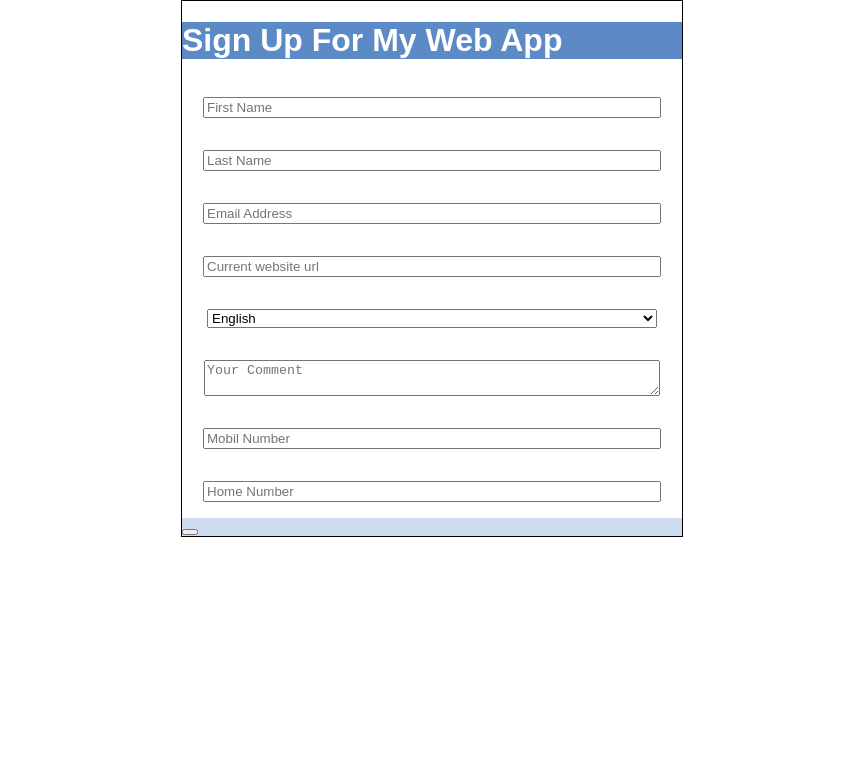
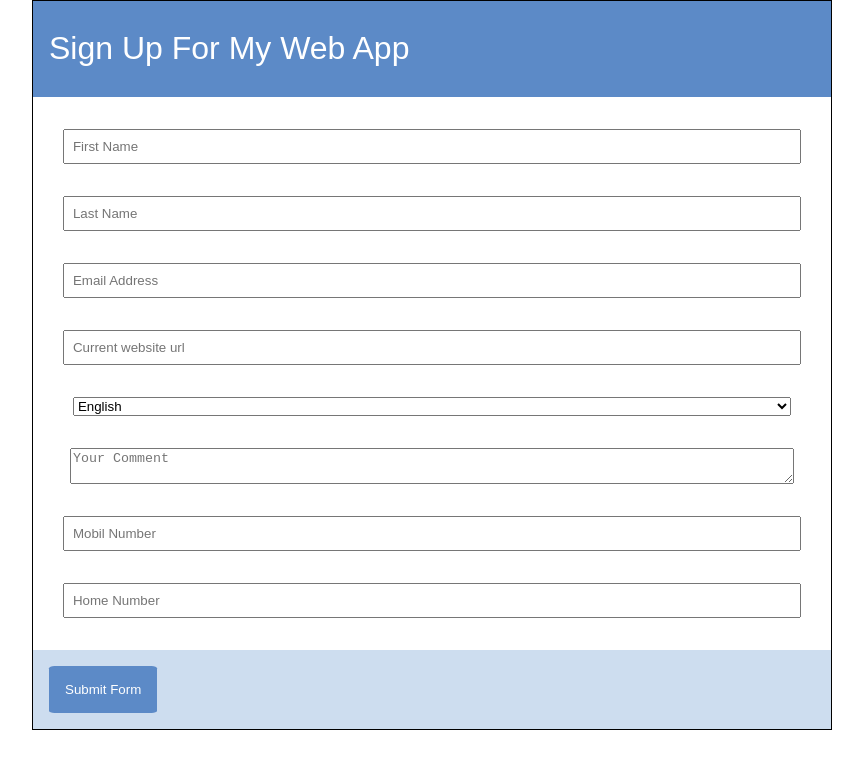
Before and after one commit to mwqdev/form-builder, a plain HTML site: page form-builder/index.html in a window 1280 px wide. Shown: the whole page, without its empty margins (208-1071 px from the left). Drawn offline with Linux system fonts and the light colour scheme.

Commit message:
final commit

```diff
--- a/form-builder/main.js
+++ b/form-builder/main.js
@@ -1,42 +1,39 @@
 var pageBody = document.querySelector('body');
 var pageHeader = document.createElement('header');
 var pageFooter = document.createElement('footer');
-
 var formContainer = document.createElement('div');
-formContainer.className = 'formContainer';
-
 var formHeader = document.createElement('div');
-formHeader.className = 'formHeader';
 var headerText = document.createElement('h1');
 var formH1 = document.createTextNode('Sign Up For My Web App');
-headerText.appendChild(formH1);
-formHeader.appendChild(headerText);
+var formContent = document.createElement('div');
+var formFooter = document.createElement('div');
+var formButton = document.createElement('button');
+var formButtonText = document.createTextNode('Submit Form');
 
-var formContent = document.createElement('div');
+formHeader.className = 'formHeader';
+formContainer.className = 'formContainer';
 formContent.className = 'formContent';
-
-var formFooter = document.createElement('div');
 formFooter.className = 'formFooter';
-var formButton = document.createElement('button');
-formFooter.appendChild(formButton);
 
 pageBody.appendChild(pageHeader);
 pageBody.appendChild(formContainer);
-    formContainer.appendChild(formHeader);
-    formContainer.appendChild(formContent);
-    formContainer.appendChild(formFooter);
 pageBody.appendChild(pageFooter);
-
+formContainer.appendChild(formHeader);
+formContainer.appendChild(formContent);
+formContainer.appendChild(formFooter);
+headerText.appendChild(formH1);
+formHeader.appendChild(headerText);
+formButton.appendChild(formButtonText);
+formFooter.appendChild(formButton);
 
 for (var i = 0; i < formData.length; i++) {
 
     var control = formData[i];
-
     var options = control.options;
 
     var label = document.createElement('label');
     label.setAttribute('for', control.id);
-    formContainer.appendChild(label);
+    formContent.appendChild(label);
 
     var input = document.createElement('input');
     input.setAttribute('type', control.type);
--- a/form-builder/styles.css
+++ b/form-builder/styles.css
@@ -1,11 +1,24 @@
 body {
-    width: 500px;
+    width: 800px;
     margin: 0 auto;
+    font-family: Arial, Helvetica, sans-serif;
+}
+
+.formContainer {
     border: 1px solid black;
 }
 
-.formContainer {
+.formHeader {
+    width: 100%;
+    background-color: #5C8AC7;
+    padding: .5rem 0;
+}
 
+.formHeader h1 {
+    color: white;
+    font-weight: lighter;
+    font-size: 2rem;
+    margin-left: 1rem;
 }
 
 .formContent {
@@ -13,6 +26,7 @@ body {
     flex-wrap: wrap;
     justify-content: center;
     align-items: center;
+    margin: 1rem 0;
 }
 
 .formContent input, select, textarea {
@@ -20,17 +34,21 @@ body {
     margin: 1rem 0;
 }
 
-.formHeader {
-    width: 100%;
-    background-color: #5C8AC7;
-}
-
-.formHeader h1 {
-    color: white;
-    font-family: Arial, Helvetica, sans-serif;
+.formContent input {
+    padding: .5rem;
 }
 
 .formFooter {
     width: 100%;
     background-color: #CDDDEF;
+    padding: 1rem 0;
 }
+
+.formFooter button {
+    margin-left: 1rem;
+    padding: 1rem;
+    background-color: #5C8AC7;
+    border: none;
+    border-radius: 5%;
+    color: white;
+}
```
